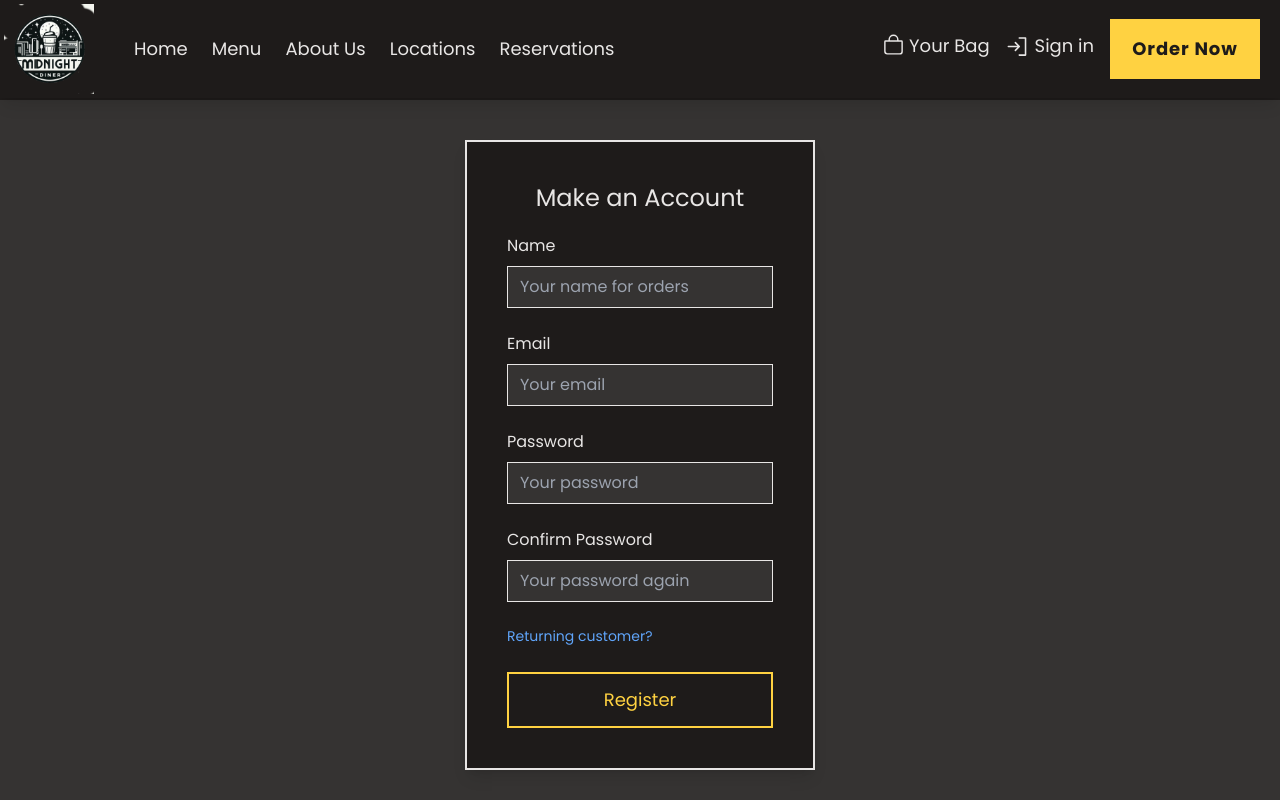
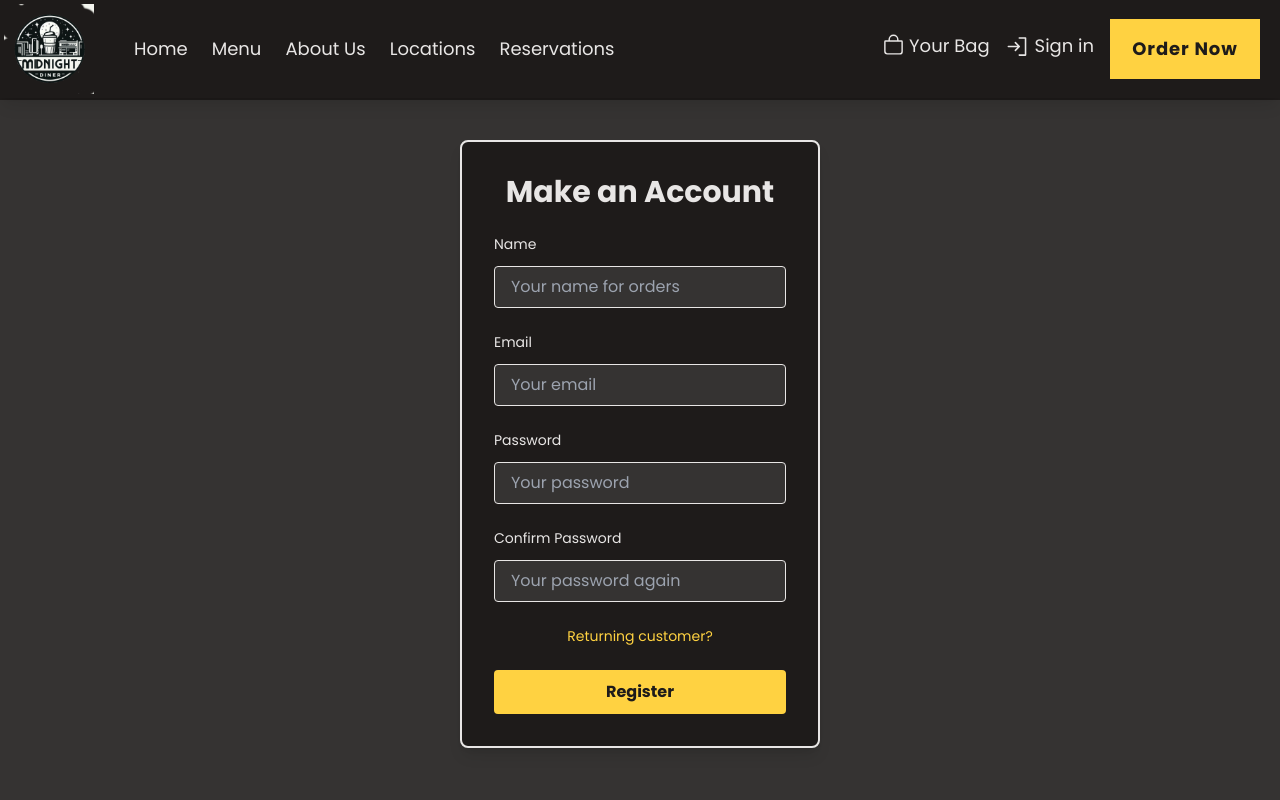
Before and after one commit to MarshallNickolauson/midnight-diner, a React (Vite) app in the folder frontend/: page /register in a window 1280 px wide. Shown: the top 800 px of the page. Built offline with nearby package versions, Linux system fonts and the light colour scheme.

Commit message:
updated styleing

```diff
--- a/frontend/src/pages/LoginPage.jsx
+++ b/frontend/src/pages/LoginPage.jsx
@@ -43,12 +43,12 @@ const LoginPage = () => {
     };
 
     return (
-        <div className="flex justify-center items-start pt-12 min-h-screen bg-mainDarkGray">
-            <div className="bg-mainBlack p-10 shadow-lg border-2 mb-10 border-mainWhite w-[350px]">
-                <h1 className="text-mainWhite text-2xl mb-5 text-center">Login</h1>
+        <div className="flex justify-center items-center min-h-screen bg-mainDarkGray -mt-24">
+            <div className="bg-mainBlack p-8 shadow-lg border-2 border-mainWhite w-[360px] rounded-lg">
+                <h1 className="text-mainWhite text-3xl mb-6 text-center font-semibold">Login</h1>
                 <form onSubmit={handleLogin} className="space-y-6">
-                    <div className="space-y-2">
-                        <label htmlFor="email" className="block text-mainWhite">
+                    <div className="space-y-3">
+                        <label htmlFor="email" className="block text-mainWhite text-sm">
                             Email
                         </label>
                         <input
@@ -56,13 +56,13 @@ const LoginPage = () => {
                             id="email"
                             value={email}
                             onChange={(e) => setEmail(e.target.value)}
-                            className="w-full px-3 py-2 border border-mainWhite focus:outline-none focus:ring-1 focus:ring-mainWhite transition-all duration-100 ease-in-out bg-mainDarkGray text-mainWhite"
+                            className="w-full px-4 py-2 border border-mainWhite focus:outline-none focus:ring-2 focus:ring-mainYellow bg-mainDarkGray text-mainWhite rounded transition duration-150"
                             required
-                            placeholder='Your email'
+                            placeholder="Enter your email"
                         />
                     </div>
-                    <div className="space-y-2">
-                        <label htmlFor="password" className="block text-mainWhite">
+                    <div className="space-y-3">
+                        <label htmlFor="password" className="block text-mainWhite text-sm">
                             Password
                         </label>
                         <input
@@ -70,25 +70,20 @@ const LoginPage = () => {
                             id="password"
                             value={password}
                             onChange={(e) => setPassword(e.target.value)}
-                            className="w-full px-3 py-2 border border-mainWhite focus:outline-none focus:ring-1 focus:ring-mainWhite transition-all duration-100 ease-in-out bg-mainDarkGray text-mainWhite"
+                            className="w-full px-4 py-2 border border-mainWhite focus:outline-none focus:ring-2 focus:ring-mainYellow bg-mainDarkGray text-mainWhite rounded transition duration-150"
                             required
-                            placeholder='Your password'
+                            placeholder="Enter your password"
                         />
                     </div>
-
-                    <div onClick={() => navigate('/register')} className='text-blue-400 text-sm space-y-1 inline-block hover:text-mainWhite hover:cursor-pointer transition-all duration-100'>
-                        <p className='text-md'>Need an account?</p>
-                        <p className='text-xs'>You can order faster!</p>
+                    <div onClick={() => navigate('/register')} className="text-mainYellow text-sm cursor-pointer text-center hover:underline">
+                        <p>Need an account? Sign up to order faster!</p>
                     </div>
-
-                    <div className="flex justify-center">
+                    <div className="flex justify-center mt-6">
                         <button
                             type="submit"
-                            className="bg-mainBlack w-full hover:bg-mainYellow hover:border-mainYellow hover:text-mainYellow cursor-pointer border-2 border-mainYellow transition-all duration-300 ease-in-out group py-3"
+                            className="bg-mainYellow w-full border-2 border-transparent hover:border-mainWhite text-mainBlack font-semibold py-2 rounded transition duration-200 hover:bg-mainBlack hover:text-mainYellow"
                         >
-                            <h1 className="text-mainYellow text-lg transition-all duration-100 ease-in-out group-hover:text-mainBlack">
-                                Log In
-                            </h1>
+                            Log In
                         </button>
                     </div>
                 </form>
--- a/frontend/src/pages/MyAccountPage.jsx
+++ b/frontend/src/pages/MyAccountPage.jsx
@@ -64,25 +64,26 @@ const MyAccountPage = () => {
 
   return (
     <div className="flex justify-center items-start pt-10 min-h-screen bg-mainDarkGray">
-      <div className="bg-mainBlack p-10 shadow-lg border-2 mb-10 border-mainWhite w-[350px]">
-        <h1 className="text-mainWhite text-2xl mb-5 text-center">My Account</h1>
+      <div className="bg-mainBlack p-8 shadow-lg border-2 border-mainWhite w-[360px] rounded-lg">
+        <h1 className="text-mainWhite text-3xl mb-6 text-center font-semibold">My Account</h1>
         <form onSubmit={handleUpdateUser} className="space-y-6">
-          <div className="space-y-2">
-            <label htmlFor="name" className="block text-mainWhite">
+          <div className="space-y-3">
+            <label htmlFor="name" className="block text-mainWhite text-sm">
               Name
             </label>
             <input
-              type="name"
+              type="text"
               id="name"
               value={name}
               onChange={(e) => setName(e.target.value)}
-              className="w-full px-3 py-2 border border-mainWhite focus:outline-none focus:ring-1 focus:ring-mainWhite transition-all duration-100 ease-in-out bg-mainDarkGray text-mainWhite"
+              className="w-full px-4 py-2 border border-mainWhite focus:outline-none focus:ring-2 focus:ring-mainYellow bg-mainDarkGray text-mainWhite rounded transition duration-150"
               required
-              placeholder='Your name for orders'
+              placeholder="Your name for orders"
             />
           </div>
-          <div className="space-y-2">
-            <label htmlFor="email" className="block text-mainWhite">
+
+          <div className="space-y-3">
+            <label htmlFor="email" className="block text-mainWhite text-sm">
               Email
             </label>
             <input
@@ -90,13 +91,14 @@ const MyAccountPage = () => {
               id="email"
               value={email}
               onChange={(e) => setEmail(e.target.value)}
-              className="w-full px-3 py-2 border border-mainWhite focus:outline-none focus:ring-1 focus:ring-mainWhite transition-all duration-100 ease-in-out bg-mainDarkGray text-mainWhite"
+              className="w-full px-4 py-2 border border-mainWhite focus:outline-none focus:ring-2 focus:ring-mainYellow bg-mainDarkGray text-mainWhite rounded transition duration-150"
               required
-              placeholder='Your email'
+              placeholder="Your email"
             />
           </div>
-          <div className="space-y-2">
-            <label htmlFor="password" className="block text-mainWhite">
+
+          <div className="space-y-3">
+            <label htmlFor="password" className="block text-mainWhite text-sm">
               Password
             </label>
             <input
@@ -104,13 +106,13 @@ const MyAccountPage = () => {
               id="password"
               value={password}
               onChange={(e) => setPassword(e.target.value)}
-              className="w-full px-3 py-2 border border-mainWhite focus:outline-none focus:ring-1 focus:ring-mainWhite transition-all duration-100 ease-in-out bg-mainDarkGray text-mainWhite"
-              placeholder='Update password'
+              className="w-full px-4 py-2 border border-mainWhite focus:outline-none focus:ring-2 focus:ring-mainYellow bg-mainDarkGray text-mainWhite rounded transition duration-150"
+              placeholder="Update password"
             />
           </div>
 
-          <div className="space-y-2">
-            <label htmlFor="confirmPassword" className="block text-mainWhite">
+          <div className="space-y-3">
+            <label htmlFor="confirmPassword" className="block text-mainWhite text-sm">
               Confirm Password
             </label>
             <input
@@ -118,34 +120,29 @@ const MyAccountPage = () => {
               id="confirmPassword"
               value={confirmPassword}
               onChange={(e) => setConfirmPassword(e.target.value)}
-              className="w-full px-3 py-2 border border-mainWhite focus:outline-none focus:ring-1 focus:ring-mainWhite transition-all duration-100 ease-in-out bg-mainDarkGray text-mainWhite"
-              placeholder='Confirm password'
+              className="w-full px-4 py-2 border border-mainWhite focus:outline-none focus:ring-2 focus:ring-mainYellow bg-mainDarkGray text-mainWhite rounded transition duration-150"
+              placeholder="Confirm password"
             />
           </div>
 
-          <div className="flex justify-center">
+          <div className="flex justify-center mt-6">
             <button
               type="submit"
-              className="bg-mainYellow w-full mt-3 hover:bg-mainBlack cursor-pointer border-2 border-mainYellow transition-all duration-300 ease-in-out group py-3"
+              className="bg-mainYellow w-full border-2 border-transparent hover:border-mainWhite text-mainBlack font-semibold py-2 rounded transition duration-200 hover:bg-mainBlack hover:text-mainYellow"
             >
-              <h1 className="text-mainBlack text-lg transition-all duration-100 ease-in-out group-hover:text-mainYellow">
-                Update Profile
-              </h1>
+              Update Profile
             </button>
           </div>
 
-          <div className="flex justify-center">
+          <div className="flex justify-center mt-3">
             <button
               onClick={handleLogout}
-              type='button'
-              className="bg-mainBlack w-full hover:bg-mainYellow hover:border-mainYellow hover:text-mainYellow cursor-pointer border-2 border-mainYellow transition-all duration-300 ease-in-out group py-3"
+              type="button"
+              className="bg-mainBlack w-full border-2 border-mainYellow text-mainYellow font-semibold py-2 rounded transition duration-200 hover:bg-mainYellow hover:text-mainBlack"
             >
-              <h1 className="text-mainYellow text-lg transition-all duration-100 ease-in-out group-hover:text-mainBlack">
-                Logout
-              </h1>
+              Logout
             </button>
           </div>
-
         </form>
       </div>
     </div>
--- a/frontend/src/pages/RegisterPage.jsx
+++ b/frontend/src/pages/RegisterPage.jsx
@@ -44,25 +44,27 @@ const RegisterPage = () => {
 
     return (
         <div className="flex justify-center items-start pt-10 min-h-screen bg-mainDarkGray">
-            <div className="bg-mainBlack p-10 shadow-lg border-2 mb-10 border-mainWhite w-[350px]">
-                <h1 className="text-mainWhite text-2xl mb-5 text-center">Make an Account</h1>
+            <div className="bg-mainBlack p-8 shadow-lg border-2 border-mainWhite w-[360px] rounded-lg">
+                <h1 className="text-mainWhite text-3xl mb-6 text-center font-semibold">Make an Account</h1>
                 <form onSubmit={handleRegister} className="space-y-6">
-                    <div className="space-y-2">
-                        <label htmlFor="name" className="block text-mainWhite">
+
+                    <div className="space-y-3">
+                        <label htmlFor="name" className="block text-mainWhite text-sm">
                             Name
                         </label>
                         <input
-                            type="name"
+                            type="text"
                             id="name"
                             value={name}
                             onChange={(e) => setName(e.target.value)}
-                            className="w-full px-3 py-2 border border-mainWhite focus:outline-none focus:ring-1 focus:ring-mainWhite transition-all duration-100 ease-in-out bg-mainDarkGray text-mainWhite"
+                            className="w-full px-4 py-2 border border-mainWhite focus:outline-none focus:ring-2 focus:ring-mainYellow bg-mainDarkGray text-mainWhite rounded transition duration-150"
                             required
-                            placeholder='Your name for orders'
+                            placeholder="Your name for orders"
                         />
                     </div>
-                    <div className="space-y-2">
-                        <label htmlFor="email" className="block text-mainWhite">
+
+                    <div className="space-y-3">
+                        <label htmlFor="email" className="block text-mainWhite text-sm">
                             Email
                         </label>
                         <input
@@ -70,13 +72,14 @@ const RegisterPage = () => {
                             id="email"
                             value={email}
                             onChange={(e) => setEmail(e.target.value)}
-                            className="w-full px-3 py-2 border border-mainWhite focus:outline-none focus:ring-1 focus:ring-mainWhite transition-all duration-100 ease-in-out bg-mainDarkGray text-mainWhite"
+                            className="w-full px-4 py-2 border border-mainWhite focus:outline-none focus:ring-2 focus:ring-mainYellow bg-mainDarkGray text-mainWhite rounded transition duration-150"
                             required
-                            placeholder='Your email'
+                            placeholder="Your email"
                         />
                     </div>
-                    <div className="space-y-2">
-                        <label htmlFor="password" className="block text-mainWhite">
+
+                    <div className="space-y-3">
+                        <label htmlFor="password" className="block text-mainWhite text-sm">
                             Password
                         </label>
                         <input
@@ -84,14 +87,14 @@ const RegisterPage = () => {
                             id="password"
                             value={password}
                             onChange={(e) => setPassword(e.target.value)}
-                            className="w-full px-3 py-2 border border-mainWhite focus:outline-none focus:ring-1 focus:ring-mainWhite transition-all duration-100 ease-in-out bg-mainDarkGray text-mainWhite"
+                            className="w-full px-4 py-2 border border-mainWhite focus:outline-none focus:ring-2 focus:ring-mainYellow bg-mainDarkGray text-mainWhite rounded transition duration-150"
                             required
-                            placeholder='Your password'
+                            placeholder="Your password"
                         />
                     </div>
 
-                    <div className="space-y-2">
-                        <label htmlFor="confirmPassword" className="block text-mainWhite">
+                    <div className="space-y-3">
+                        <label htmlFor="confirmPassword" className="block text-mainWhite text-sm">
                             Confirm Password
                         </label>
                         <input
@@ -99,24 +102,22 @@ const RegisterPage = () => {
                             id="confirmPassword"
                             value={confirmPassword}
                             onChange={(e) => setConfirmPassword(e.target.value)}
-                            className="w-full px-3 py-2 border border-mainWhite focus:outline-none focus:ring-1 focus:ring-mainWhite transition-all duration-100 ease-in-out bg-mainDarkGray text-mainWhite"
+                            className="w-full px-4 py-2 border border-mainWhite focus:outline-none focus:ring-2 focus:ring-mainYellow bg-mainDarkGray text-mainWhite rounded transition duration-150"
                             required
-                            placeholder='Your password again'
+                            placeholder="Your password again"
                         />
                     </div>
 
-                    <div onClick={() => navigate('/login')} className='text-blue-400 text-sm space-y-1 inline-block hover:text-mainWhite hover:cursor-pointer transition-all duration-100'>
-                        <p className='text-md'>Returning customer?</p>
+                    <div onClick={() => navigate('/login')} className="text-mainYellow text-sm cursor-pointer text-center hover:underline">
+                        <p>Returning customer?</p>
                     </div>
 
-                    <div className="flex justify-center">
+                    <div className="flex justify-center mt-6">
                         <button
                             type="submit"
-                            className="bg-mainBlack w-full hover:bg-mainYellow hover:border-mainYellow hover:text-mainYellow cursor-pointer border-2 border-mainYellow transition-all duration-300 ease-in-out group py-3"
+                            className="bg-mainYellow w-full border-2 border-transparent hover:border-mainWhite text-mainBlack font-semibold py-2 rounded transition duration-200 hover:bg-mainBlack hover:text-mainYellow"
                         >
-                            <h1 className="text-mainYellow text-lg transition-all duration-100 ease-in-out group-hover:text-mainBlack">
-                                Register
-                            </h1>
+                            Register
                         </button>
                     </div>
                 </form>
```
